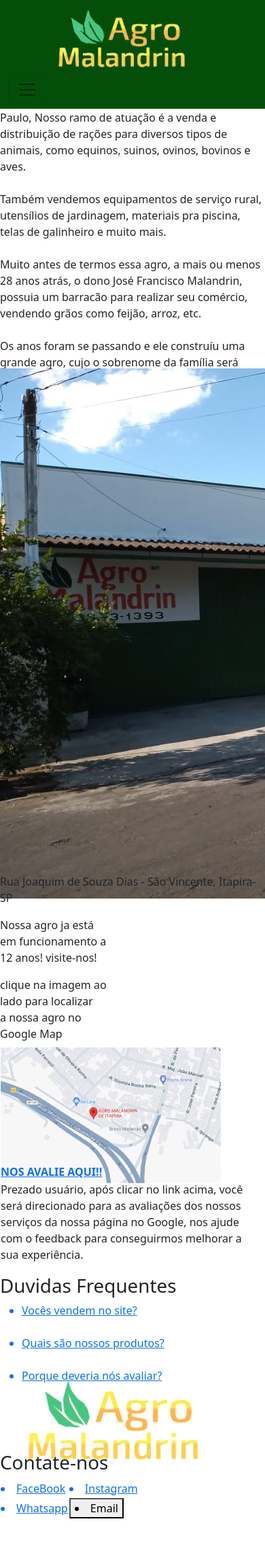
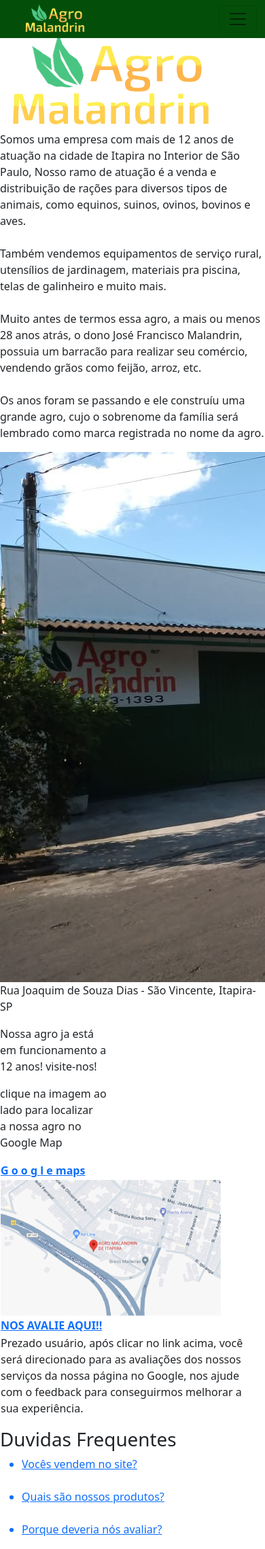
Before and after one commit to YuriLima1/Projeto-Agro-malandrin, a PHP site: page / in a window 390 px wide; the page is wider, and only the part inside the window is pictured. Shown: the top 2279 px of that part at 68% size. Before the commit the page ends 2234 px from the top of that part, so only its background shows below. Run offline with PHP 8.4, Linux system fonts and the light colour scheme.

Commit message:
finalização visual do header responsivo

```diff
--- a/estilos/estilo.css
+++ b/estilos/estilo.css
@@ -342,7 +342,7 @@ body{
     margin-left: 45px;
     text-decoration: none;
     color: #fff;
-    font-family: arial;
+    justify-content:space-evenly
     font-size: 0.9em;
 }
 
--- a/includes/header.php
+++ b/includes/header.php
@@ -13,13 +13,15 @@
     <script sr  c="https://cdn.jsdelivr.net/npm/bootstrap@5.1.3/dist/js/bootstrap.bundle.min.js" integrity="sha384-ka7Sk0Gln4gmtz2MlQnikT1wXgYsOg+OMhuP+IlRH9sENBO0LRn5q+8nbTov4+1p" crossorigin="anonymous"></script>
     <link href="https://cdn.jsdelivr.net/npm/bootstrap@5.1.3/dist/css/bootstrap.min.css" rel="stylesheet" integrity="sha384-1BmE4kWBq78iYhFldvKuhfTAU6auU8tT94WrHftjDbrCEXSU1oBoqyl2QvZ6jIW3" crossorigin="anonymous">
     <style>
+
         #header #header-int{
             background-color: #034F0A;
         }
 
         #header img{
-            margin-top: -11%;
+            margin-top: -15%;
             margin-bottom: -9.5%;
+            margin-left: 20%;
 
         }
 
@@ -31,14 +33,22 @@
 
             #header #navbar #nav{
                 color: #fff;
+                font-family: arial;
 
             }
 
+            #header #navbar a h1{
+                font-size: 1.9em;
+            }
+
             #itens-navbar{
+
+                margin-right: 10%;
+                margin-left: 20%;
                 border-top: 2px solid #034F0A;
-    border-bottom: 2px solid #034F0A;
-    border-right: 2px solid #ffffff;
-    border-left: 2px solid #ffffff;
+                border-bottom: 2px solid #034F0A;
+                border-right: 2px solid #ffffff;
+                border-left: 2px solid #ffffff;
             }
 
             #header #navbar #nav:hover{
@@ -65,12 +75,17 @@
     </style>
 </head>
 
-<body id="header">
+<div id="header">
 <!-- criando o header -->
     <nav class="navbar navbar-expand-lg navbar-light fixed-top" id="header-int">
         <div class="container-fluid">
-            <a class="navbar-brand" href="#">
-            <img src="../multimidia/logo_Head.png" alt="logo Agro malandrin" id="logo"></a>
+
+
+            <picture>
+                <source media="(min-width: 1000px)" srcset="../multimidia/logo_Head.png">
+                <img src="../multimidia/logo_Head_mob.png" alt="logo Agro malandrin" id="logo">
+            </picture>
+
 
             <button class="navbar-toggler" type="button" data-bs-toggle="offcanvas" data-bs-target="#offcanvasNavbar" aria-controls="offcanvasNavbar">
                 <span class="navbar-toggler-icon"></span>
@@ -78,14 +93,11 @@
 
             <div class="offcanvas offcanvas-end" tabindex="-1" id="offcanvasNavbar" aria-labelledby="offcanvasNavbarLabel">
 
-                <div class="offcanvas-header">
-                    <h5 class="offcanvas-title" id="offcanvasNavbarLabel">Offcanvas</h5>
-                    <button type="button" class="btn-close text-reset" data-bs-dismiss="offcanvas" aria-label="Close"></button>
-                </div>
+
 
                 <!-- criando o nav -->
                 <div class="offcanvas-body" id="navbar">
-                    <ul class="navbar-nav justify-content-center  flex-grow-1 pe-3" id="itens-navbar">
+                    <ul class="navbar-nav justify-content-evenly  flex-grow-1 pe-3" id="itens-navbar">
 
                         <!-- links do nav -->
                         <li class="nav-item">
@@ -103,7 +115,7 @@
                     </ul>
 
 
-                    <form class="d-flex justify-content-space-around" id="login">
+                    <form class="d-flex justify-content-around" id="login">
                         <!-- colocando o botão para poder logar -->
                         <a href="login.php" id="link"> <p>Ola, logue ou <br>cadastre-se</p> </a>
                     </form>
@@ -112,11 +124,4 @@
             </div>
         </div>
     </nav>
-
-
-
-
-
-
-
-    </header>
+</div>
```
Also changed, not shown: multimidia/Logo_Head.png, multimidia/Logo_Head_mob.png (added).
